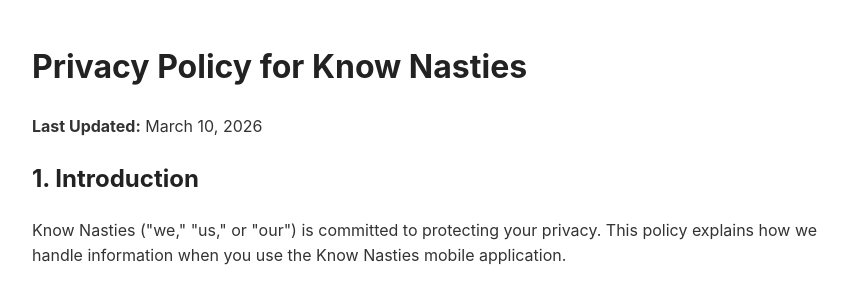
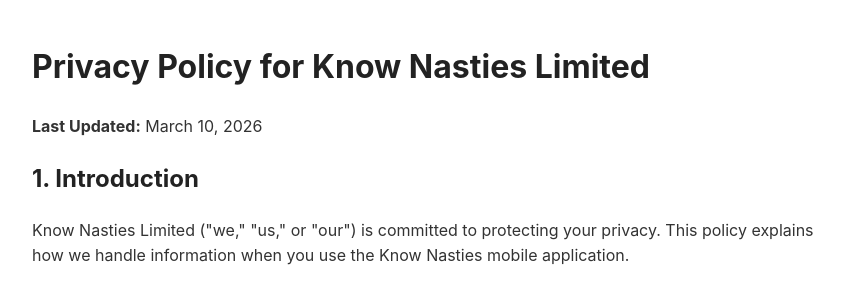
Before and after one commit to Know-Nasties-App/legal, a plain HTML site: page index.html in a window 1280 px wide. Shown: the top 286 px of the page, without its empty margins (208-1060 px from the left). Drawn offline with Linux system fonts and the light colour scheme.

Commit message:
Update index.html
Corrected company name

```diff
--- a/index.html
+++ b/index.html
@@ -3,7 +3,7 @@
 <head>
     <meta charset="UTF-8">
     <meta name="viewport" content="width=device-width, initial-scale=1.0">
-    <title>Privacy Policy | Know Nasties</title>
+    <title>Privacy Policy | Know Nasties Limited</title>
     <style>
         body {
             font-family: -apple-system, BlinkMacSystemFont, "Segoe UI", Roboto, Helvetica, Arial, sans-serif;
@@ -20,11 +20,11 @@
 </head>
 <body>
 
-    <h1>Privacy Policy for Know Nasties</h1>
+    <h1>Privacy Policy for Know Nasties Limited</h1>
     <p><strong>Last Updated:</strong> March 10, 2026</p>
 
     <h2>1. Introduction</h2>
-    <p>Know Nasties ("we," "us," or "our") is committed to protecting your privacy. This policy explains how we handle information when you use the Know Nasties mobile application.</p>
+    <p>Know Nasties Limited ("we," "us," or "our") is committed to protecting your privacy. This policy explains how we handle information when you use the Know Nasties mobile application.</p>
 
     <h2>2. Data Collection & Usage</h2>
     <ul>
```
